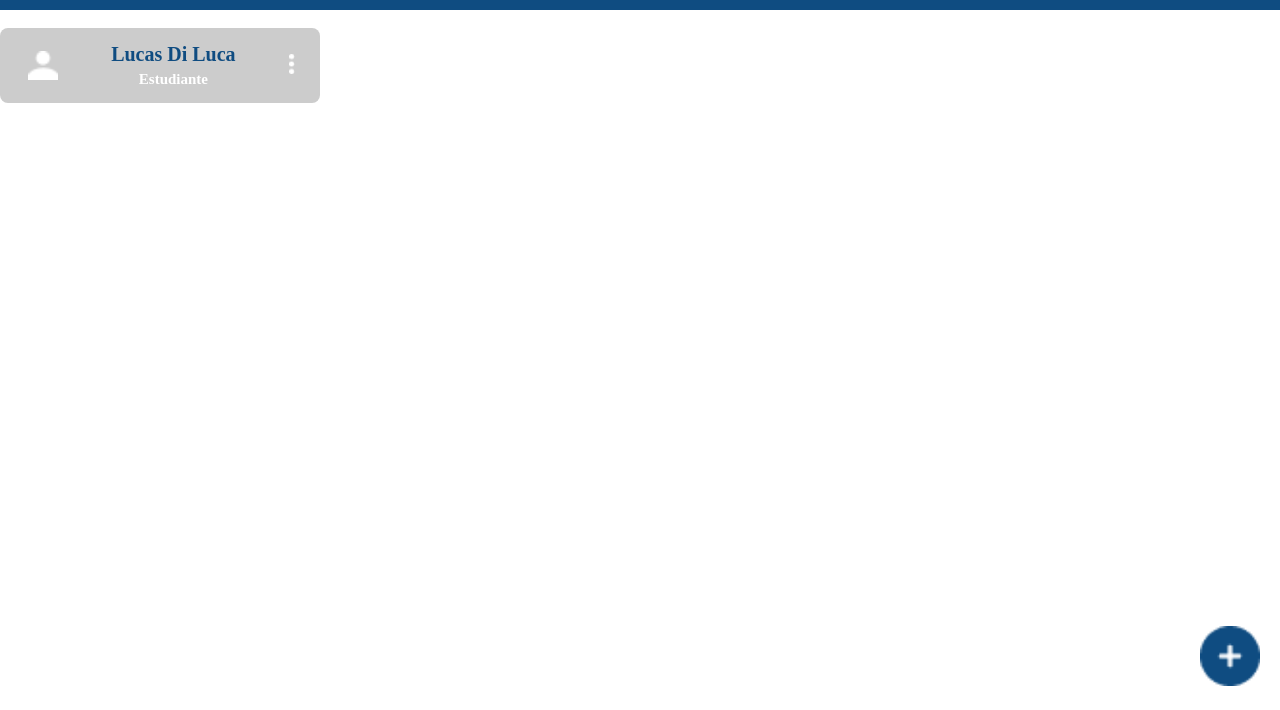
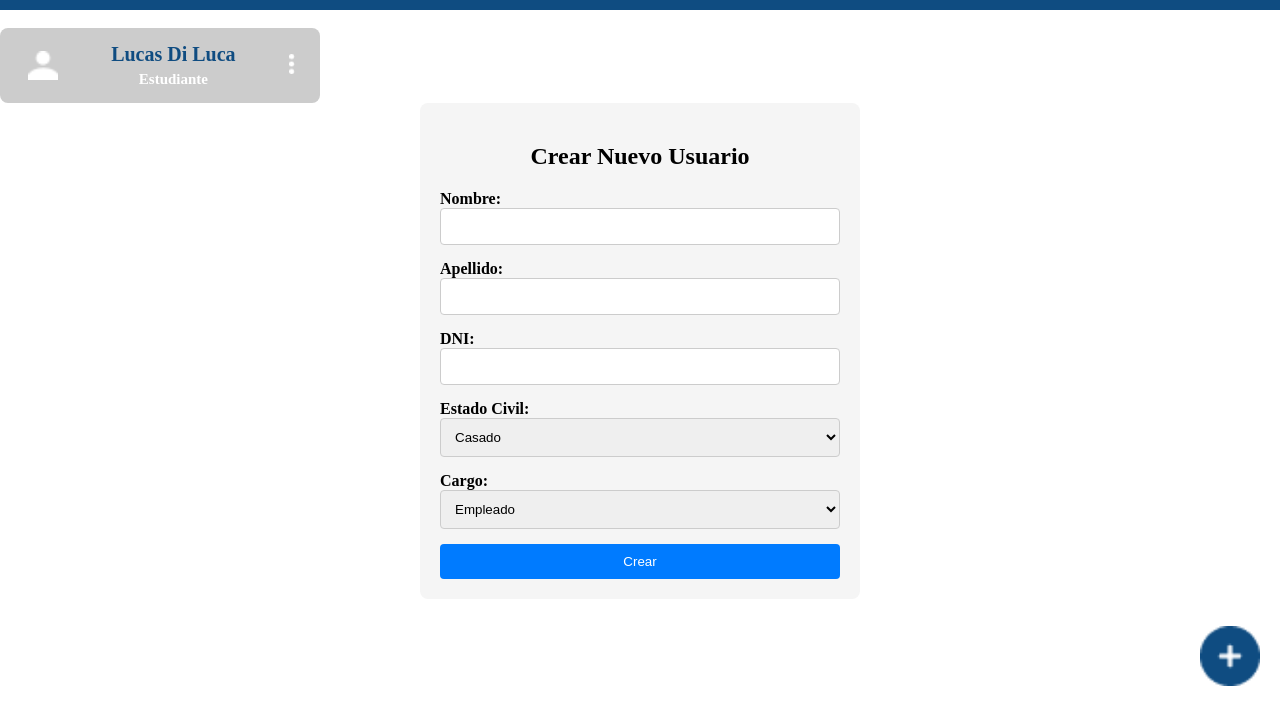
Before and after one commit to jeronimohuincaman/pbackend_tp1, a plain HTML site: page src/index.html in a window 1280 px wide. Shown: the part 90-800 px from the top of the page. Drawn offline with Linux system fonts and the light colour scheme.

Commit message:
More changes

```diff
--- /dev/null
+++ b/src/addPerson.css
@@ -0,0 +1,43 @@
+.formulario {
+    max-width: 400px;
+    margin: 0 auto;
+    padding: 20px;
+    background-color: #f5f5f5;
+    border-radius: 8px;
+}
+h2 {
+    text-align: center;
+}
+
+.form-group {
+    margin-bottom: 15px;
+}
+
+label {
+    display: block;
+    font-weight: bold;
+}
+
+input[type="text"],
+input[type="number"],
+select {
+    width: 100%;
+    padding: 10px;
+    border: 1px solid #ccc;
+    border-radius: 4px;
+    box-sizing: border-box;
+}
+
+button {
+    width: 100%;
+    padding: 10px;
+    background-color: #007bff;
+    color: white;
+    border: none;
+    border-radius: 4px;
+    cursor: pointer;
+}
+
+button:hover {
+    background-color: #0056b3;
+}
--- /dev/null
+++ b/src/addPerson.js
@@ -0,0 +1,8 @@
+document.addEventListener('DOMContentLoaded', function () {
+const addButton = document.getElementById('addButton');
+const formulario = document.getElementById('formulario');
+
+addButton.addEventListener('click', function () {
+    formulario.style.display = 'block;';
+});
+});
--- a/src/index.css
+++ b/src/index.css
@@ -22,17 +22,17 @@
     justify-content: space-between;
     padding: 10px;
     border-radius: 8px;
-    width: 300px; /* ajusta el ancho según sea necesario */
+    width: 300px;
     background-color: #CCCCCC;
 }
 .avatar {
-    width: 30px; /* ajusta el tamaño de la imagen según sea necesario */
+    width: 30px;
     height: auto;
     padding-left: 18px;
 }
 
 .personInfo {
-    flex-grow: 1; /* Para ocupar todo el espacio disponible */
+    flex-grow: 1;
     text-align: center;
     font-weight: bold;
 }
@@ -50,17 +50,17 @@
 }
 
 .image-button img {
-    width: 6.22px; /* ajusta el tamaño del botón según sea necesario */
+    width: 6.22px;
     height: 20px;
     cursor: pointer;
     padding-right: 15px;
 }
 .image-button-add img {
-    width: 60px; /* Ajusta el ancho de la imagen según sea necesario */
-    height: auto; /* Esto mantendrá la proporción de la imagen */
+    width: 60px;
+    height: auto;
 }
 .contenedor-add{
     position: fixed;
-    bottom: 20px; /* Ajusta según sea necesario */
+    bottom: 20px;
     right: 20px;
 }
--- a/src/index.html
+++ b/src/index.html
@@ -7,6 +7,8 @@
     <title>Gestion de centro educativo</title>
     <link rel="stylesheet" href="index.css">
     <script src="index.js"></script>
+    <script src="addPerson.js" defer></script>
+    <link rel="stylesheet" href="addPerson.css">
 </head>
 
 <body class="body">
@@ -29,6 +31,43 @@
             <img src="./assets/add.png" alt="Botón de Imagen">
         </a>
     </div>
+    <div class="formulario" id="formulario">
+        <h2>Crear Nuevo Usuario</h2>
+        <form>
+            <div class="form-group">
+                <label for="nombre">Nombre:</label>
+                <input type="text" id="nombre" name="nombre" required>
+            </div>
+            <div class="form-group">
+                <label for="apellido">Apellido:</label>
+                <input type="text" id="apellido" name="apellido" required>
+            </div>
+            <div class="form-group">
+                <label for="dni">DNI:</label>
+                <input type="number" id="dni" name="dni" pattern="[0-9]*" inputmode="numeric" required>
+            </div>
+            <div class="form-group">
+                <label for="estadoCivil">Estado Civil:</label>
+                <select id="estadoCivil" name="estadoCivil" required>
+                    <option value="casado">Casado</option>
+                    <option value="soltero">Soltero</option>
+                    <option value="separado">Separado</option>
+                    <option value="concubinado">Concubinado</option>
+                    <option value="otro">Otro</option>
+                </select>
+            </div>
+            <div class="form-group">
+                <label for="cargo">Cargo:</label>
+                <select id="cargo" name="cargo" required>
+                    <option value="empleado">Empleado</option>
+                    <option value="estudiante">Estudiante</option>
+                    <option value="directivo">Directivo</option>
+                    <option value="personalLimpieza">Personal de Limpieza</option>
+                </select>
+            </div>
+            <button type="submit">Crear</button>
+        </form>
+    </div>
 </body>
 
 </html>
```
